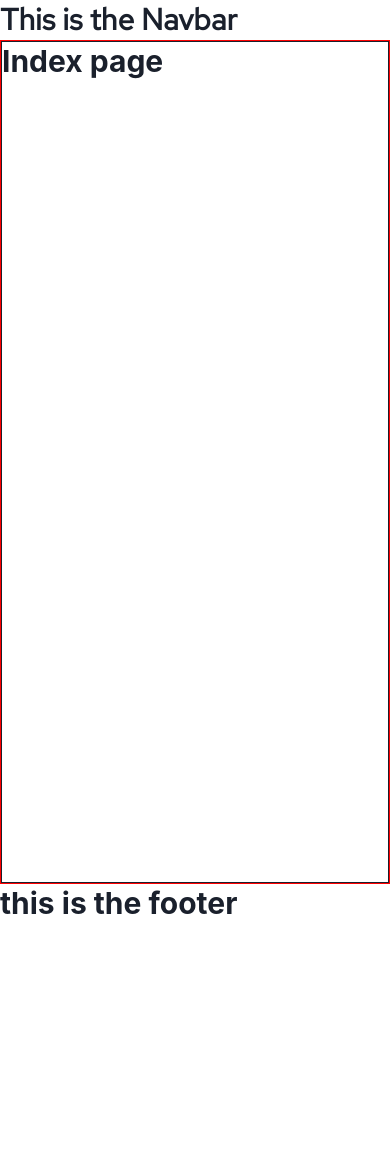
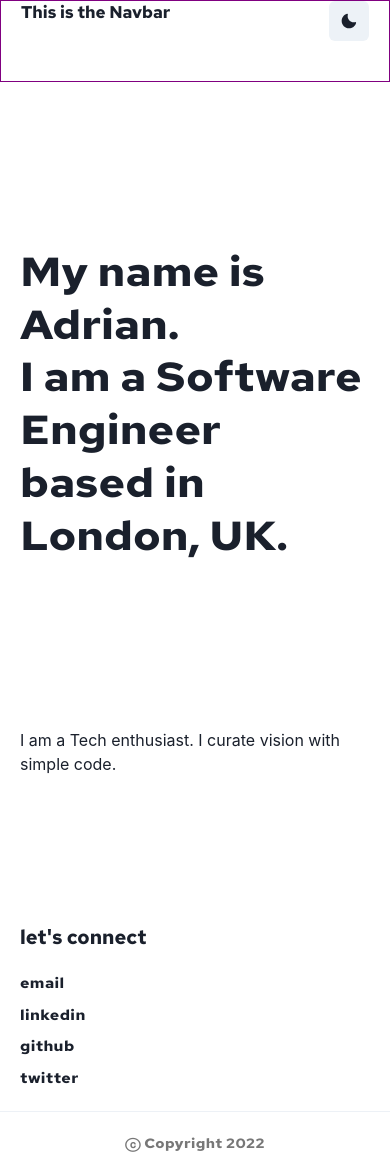
Before and after one commit to adrianp2021/new-portfolio, a Next.js app in the folder my-app/: page / in a window 390 px wide. Before the commit the page ends 924 px from the top, so only its background shows below. Built offline with nearby package versions, Linux system fonts and the light colour scheme.

Commit message:
colour mode button, responsive footer, font added

```diff
--- a/my-app/Components/Footer.js
+++ b/my-app/Components/Footer.js
@@ -1,10 +1,82 @@
-import { Flex, Heading } from "@chakra-ui/react";
+import { Container, Divider, Box, Heading, Text } from "@chakra-ui/react";
 
 const Footer = () => {
+  const socialMedia = [
+    {
+      name: "email",
+      link: "mailto:adrianpantea10@gmail.com",
+    },
+    {
+      name: "linkedin",
+      link: "https://www.linkedin.com/in/adrian-pantea/",
+    },
+    {
+      name: "github",
+      link: "https://github.com/adrianp2021",
+    },
+    {
+      name: "twitter",
+      link: "https://twitter.com/AdrianPantea4",
+    },
+  ];
+
   return (
-    <Flex px={[0, 0, 10, 40]}>
-      <Heading>this is the footer</Heading>
-    </Flex>
+    <>
+      <Box px={[0, 0, 10, 40]} w="100vw" h="100%">
+        <Box w="100%" display={["block", "block", "flex"]} px={[5, 5, 0]}>
+          <Box w={["100%", "100%", "50%", "50%"]} display="flex" mb={5}>
+            <Heading
+              fontFamily="Red Hat Text, sans-serif"
+              fontSize={["20px"]}
+              fontWeight="600"
+            >
+              let&apos;s connect
+            </Heading>
+          </Box>
+
+          <Box w={["100%", "100%", "50%", "50%"]} mb={5}>
+            {socialMedia.map((social, key) => {
+              return (
+                <>
+                  <Box key={key}>
+                    <a href={social.link} target="_blank" rel="noreferrer">
+                      <Text
+                        transform="scaleY(.9)"
+                        transition="0.2s ease-in"
+                        _hover={[{ color: "#777" }]}
+                        fontFamily="Red Hat Text, sans-serif"
+                        letterSpacing={0.4}
+                        fontSize={["16px"]}
+                        fontWeight="700"
+                        mb={2}
+                      >
+                        {social.name}
+                      </Text>
+                    </a>
+                  </Box>
+                </>
+              );
+            })}
+          </Box>
+        </Box>
+
+        <Box mt={5} display="flex" flexDir="column" alignItems="center">
+          <Divider />
+          <Text
+            transform="scaleY(.9)"
+            fontFamily="Red Hat Text, sans-serif"
+            letterSpacing={0.4}
+            color="#777"
+            fontSize={["15px"]}
+            fontWeight="600"
+            textAlign={["center", "start", "end"]}
+            py={5}
+          >
+            ⓒ Copyright {new Date().getFullYear()}
+          </Text>
+        </Box>
+      </Box>
+    </>
   );
 };
 
--- a/my-app/Components/Navbar.js
+++ b/my-app/Components/Navbar.js
@@ -1,13 +1,38 @@
-import { Flex, Heading } from "@chakra-ui/react";
-import { createIcon } from "@chakra-ui/icons";
+import {
+  Flex,
+  Heading,
+  Box,
+  Button,
+  useColorMode,
+  useColorModeValue,
+  IconButton,
+} from "@chakra-ui/react";
+import { SunIcon, MoonIcon } from "@chakra-ui/icons";
 
 const Navbar = () => {
+  const formBackground = useColorModeValue("gray.300", "gray.900");
+  const { colorMode, toggleColorMode } = useColorMode();
+
   return (
-    <Flex px={[0, 0, 10, 40]}>
-      <Heading fontFamily="Red Hat Text, sans-serif">
-        This is the Navbar
-      </Heading>
+
+    <Flex px={[0, 0, 10, 40]} w="100vw" pos="fixed">
+      <Box
+        border="1px solid purple"
+        w="100%"
+        display="flex"
+        justifyContent="space-between"
+        px={[5, 5, 0]}
+      >
+        <Heading fontFamily="Red Hat Text, sans-serif" fontSize="17px" h={20}>
+          This is the Navbar
+        </Heading>
+        <IconButton
+          icon={colorMode === "dark" ? <SunIcon /> : <MoonIcon />}
+          onClick={toggleColorMode}
+        />
+      </Box>
     </Flex>
+
   );
 };
 
--- a/my-app/pages/_document.js
+++ b/my-app/pages/_document.js
@@ -12,7 +12,7 @@ export default function Document() {
         <link rel="preconnect" href="https://fonts.googleapis.com" />
         <link rel="preconnect" href="https://fonts.gstatic.com" crossOrigin />
         <link
-          href="https://fonts.googleapis.com/css2?family=Red+Hat+Text&display=swap"
+          href="https://fonts.googleapis.com/css2?family=Red+Hat+Text:wght@400;700&display=swap"
           rel="stylesheet"
         ></link>
       </Head>
--- a/my-app/pages/index.js
+++ b/my-app/pages/index.js
@@ -2,30 +2,45 @@ import Head from "next/head";
 import Image from "next/image";
 import styles from "../styles/Home.module.css";
 
-import { Flex, Box, Heading } from "@chakra-ui/react";
+import { Flex, Box, Heading, Text } from "@chakra-ui/react";
 
 export default function Home() {
   return (
-    <div>
+    <Box pt={20}>
       <Head>
         <title>Adrian Pantea Portfolio</title>
         <meta name="description" content="Generated by create next app" />
         <link rel="icon" href="/favicon.ico" />
       </Head>
 
-      <Flex
-        w="100vw"
-        h="100vh"
-        border="1px solid red"
-        maxW="100vw"
-        // bg="#0B0A0A"
-        // bg="#111"
-        px={[0, 0, 10, 40]}
-      >
-        <Box border="1px solid" w="100%">
-          <Heading>Index page</Heading>
+      <Flex w="100vw" h={["100vh"]} px={[0, 0, 10, 40]}>
+        <Box
+          w="100%"
+          display="flex"
+          flexDir="column"
+          justifyContent="space-evenly"
+          alignItems="flex-end"
+          px={[5, 5, 0]}
+        >
+          <Box w="100%">
+            <Text
+              fontSize={["45px", "60px", "70px", "50px"]}
+              fontFamily="Red Hat Text, sans-serif"
+              transform="scaleY(.9)"
+              lineHeight={1.3}
+              fontWeight="900"
+            >
+              My name is Adrian. <br />I am a Software Engineer <br /> based in
+              London, UK.
+            </Text>
+          </Box>
+          <Box w={["100%", "100%", "50%"]}>
+            <Text>
+              I am a Tech enthusiast. I curate vision with simple code.
+            </Text>
+          </Box>
         </Box>
       </Flex>
-    </div>
+    </Box>
   );
 }
```
